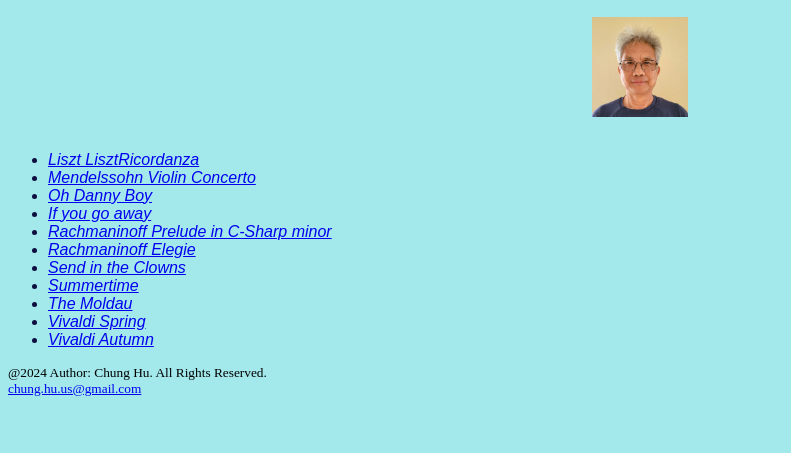
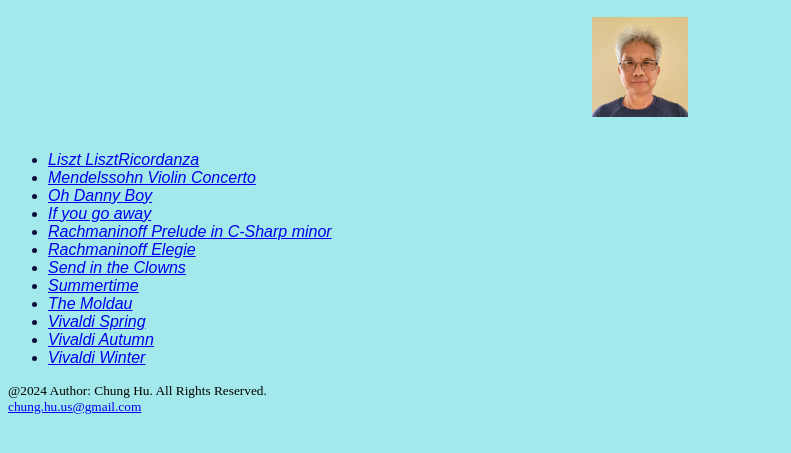
Before and after one commit to chunghu-gh/Music-Sharing-, a plain HTML site: page index.html in a window 1280 px wide. Shown: the part 127-580 px from the top of the page, without its empty margins (0-791 px from the left). Drawn offline with Linux system fonts and the light colour scheme.

Commit message:
Add files via upload

```diff
--- a/index.html
+++ b/index.html
@@ -24,6 +24,7 @@
         <li class="list_text_font"><a href="./public/TheMoldau.html" target="_blank" rel="noopener noreferrer">The Moldau</a></li>
         <li class="list_text_font"><a href="./public/VivaldiSpring.html" target="_blank" rel="noopener noreferrer">Vivaldi Spring</a></li>
         <li class="list_text_font"><a href="./public/VivaldiAutumn.html" target="_blank" rel="noopener noreferrer">Vivaldi Autumn</a></li>
+        <li class="list_text_font"><a href="./public/VivaldiWinter.html" target="_blank" rel="noopener noreferrer">Vivaldi Winter</a></li>
     </ul>
 
     <!-- <footer>
```
